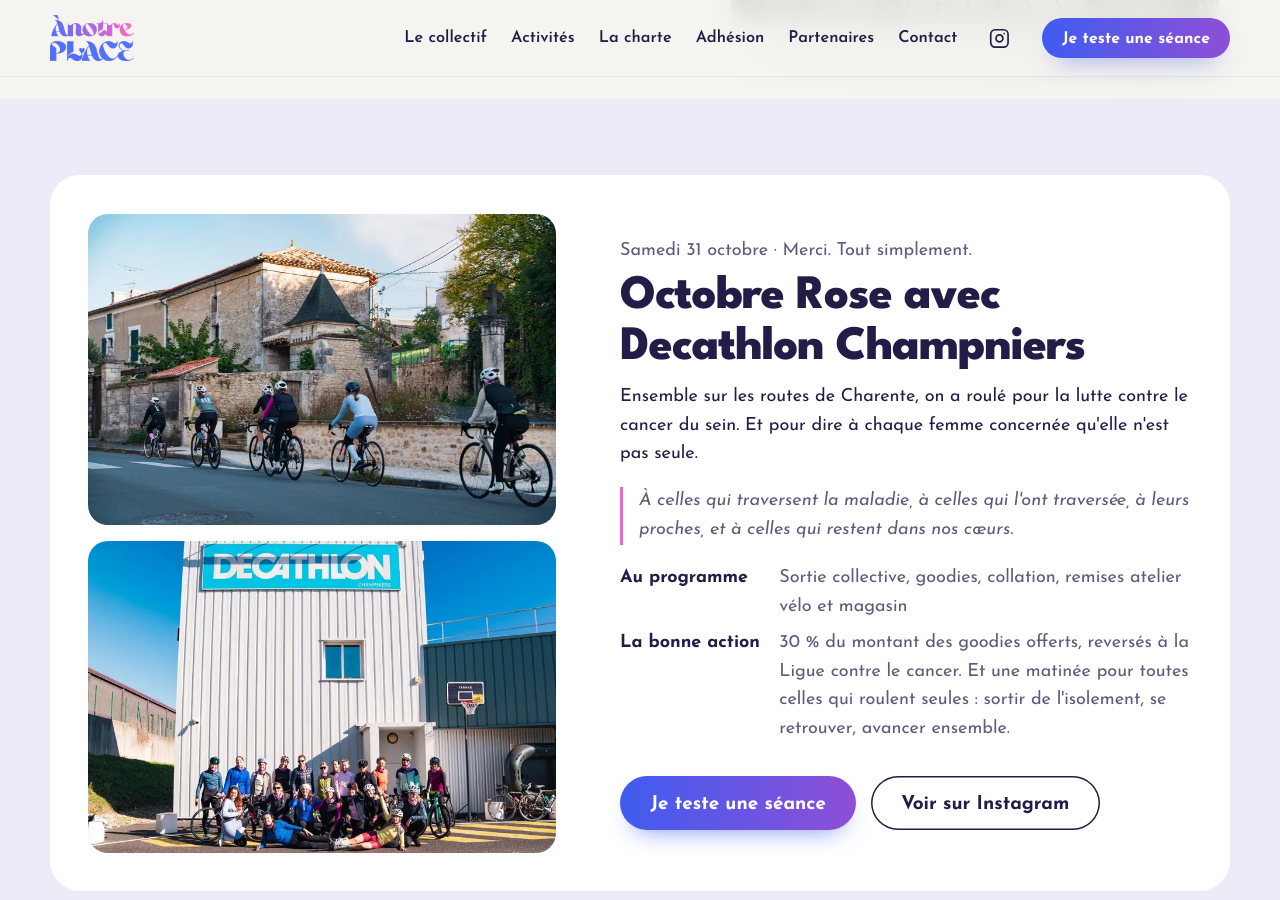
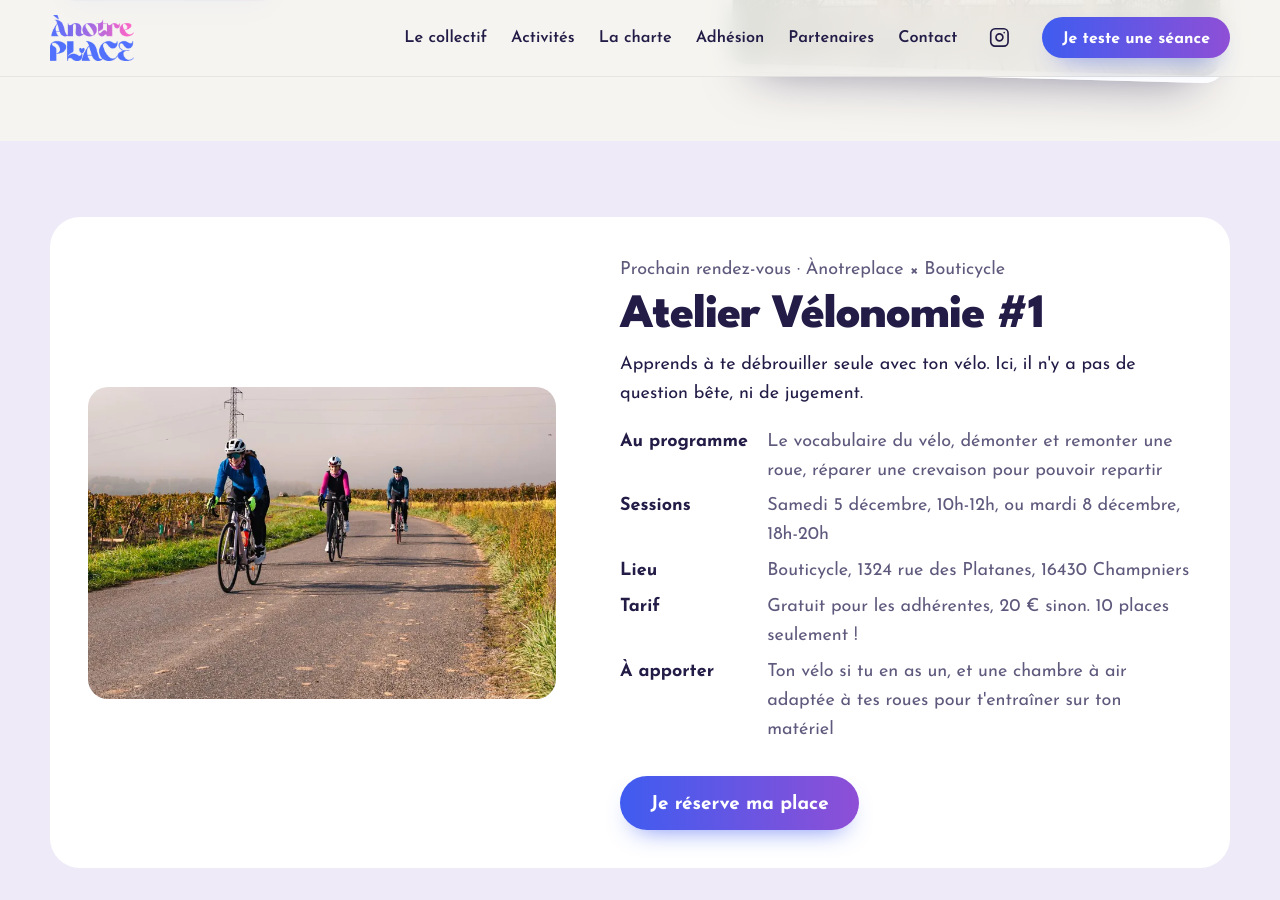
Before and after one commit to Anotreplace/anotreplace.github.io, a Jekyll site: the page built from activites/index.html, in a window 1280 px wide and 900 px high, scrolled down 677 px. Built offline with Jekyll 4.4.1, drawn with Linux system fonts in a browser that asks for light colours; some of the changed text lies outside the part shown.

Commit message:
Atelier Vélonomie #1 avec Bouticycle : bandeau temporaire et encadré sur la page Activités
Co-Authored-By: Claude Opus 5.5 <noreply@anthropic.com>

```diff
--- a/_includes/header.html
+++ b/_includes/header.html
@@ -1,6 +1,6 @@
 <a class="skip" href="#contenu">Aller au contenu</a>
-<div class="event-bar" data-until="2026-11-01">
-  <div class="wrap"><p>Samedi 31 octobre : sortie Octobre Rose au départ du Decathlon Champniers. <a href="/activites/#octobre-rose">Voir le rendez-vous</a></p></div>
+<div class="event-bar" data-until="2026-12-08T20:00:00">
+  <div class="wrap"><p>Atelier Vélonomie les 5 et 8 décembre : 10 places seulement. <a href="/activites/#velonomie">Je réserve ma place</a></p></div>
 </div>
 <script>(function(b){if(b&&new Date()>=new Date(b.getAttribute('data-until')))b.hidden=true;})(document.currentScript.previousElementSibling);</script>
 <header class="site-header">
--- a/activites/index.html
+++ b/activites/index.html
@@ -16,6 +16,27 @@ description: "Natation, vélo de route et running chaque semaine : pratique une
 </section>
 
 <!-- PROCHAIN RENDEZ-VOUS -->
+<section class="section section--tint section--tight" id="velonomie">
+  <div class="wrap">
+    <div class="event">
+      <img srcset="/assets/img/sortie-velo-vignes-trio-400.webp 400w, /assets/img/sortie-velo-vignes-trio-800.webp 800w, /assets/img/sortie-velo-vignes-trio.webp 1400w" sizes="(max-width: 640px) 73vw, (max-width: 960px) 88vw, 468px" src="/assets/img/sortie-velo-vignes-trio.webp" alt="Trois cyclistes du collectif roulent en souriant sur une petite route entre les vignes, un matin d'automne" width="1400" height="933" loading="lazy">
+      <div>
+        <p class="muted" style="margin-bottom:.4rem">Prochain rendez-vous · Ànotreplace × Bouticycle</p>
+        <h2 class="event-date">Atelier Vélonomie #1</h2>
+        <p>Apprends à te débrouiller seule avec ton vélo. Ici, il n'y a pas de question bête, ni de jugement.</p>
+        <dl>
+          <dt>Au programme</dt><dd>Le vocabulaire du vélo, démonter et remonter une roue, réparer une crevaison pour pouvoir repartir</dd>
+          <dt>Sessions</dt><dd>Samedi 5 décembre, 10h-12h, ou mardi 8 décembre, 18h-20h</dd>
+          <dt>Lieu</dt><dd>Bouticycle, 1324 rue des Platanes, 16430 Champniers</dd>
+          <dt>Tarif</dt><dd>Gratuit pour les adhérentes, 20&nbsp;€ sinon. 10 places seulement&nbsp;!</dd>
+          <dt>À apporter</dt><dd>Ton vélo si tu en as un, et une chambre à air adaptée à tes roues pour t'entraîner sur ton matériel</dd>
+        </dl>
+        <div class="actions"><a class="btn" href="https://forms.gle/iwNrXwQW2UEH5CcEA" target="_blank" rel="noopener">Je réserve ma place</a></div>
+      </div>
+    </div>
+  </div>
+</section>
+
 <section class="section section--tint section--tight" id="octobre-rose">
   <div class="wrap">
     <div class="event">
```
Also changed, not shown: assets/img/sortie-velo-vignes-trio-400.webp (added), assets/img/sortie-velo-vignes-trio-800.webp (added), assets/img/sortie-velo-vignes-trio.webp (added).
